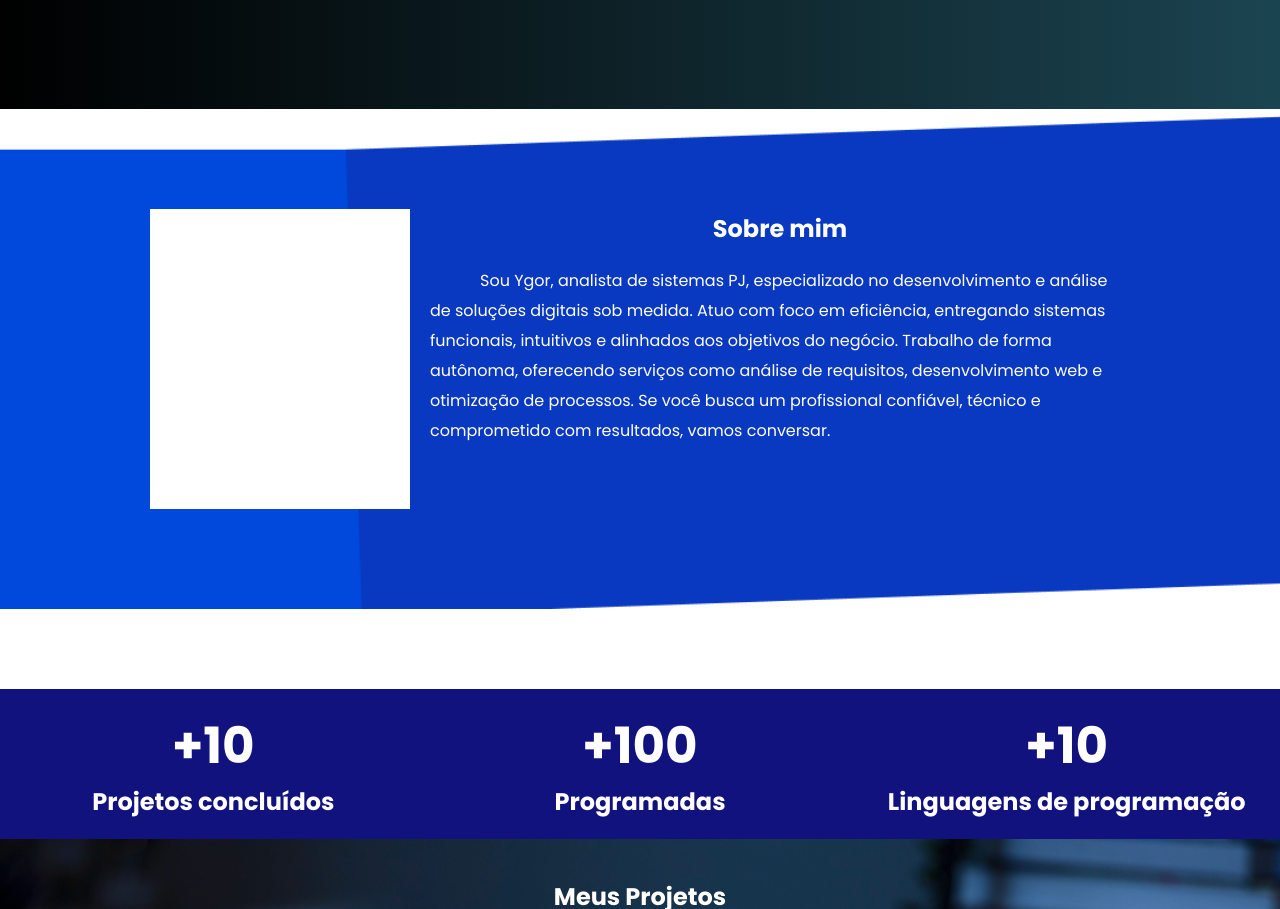
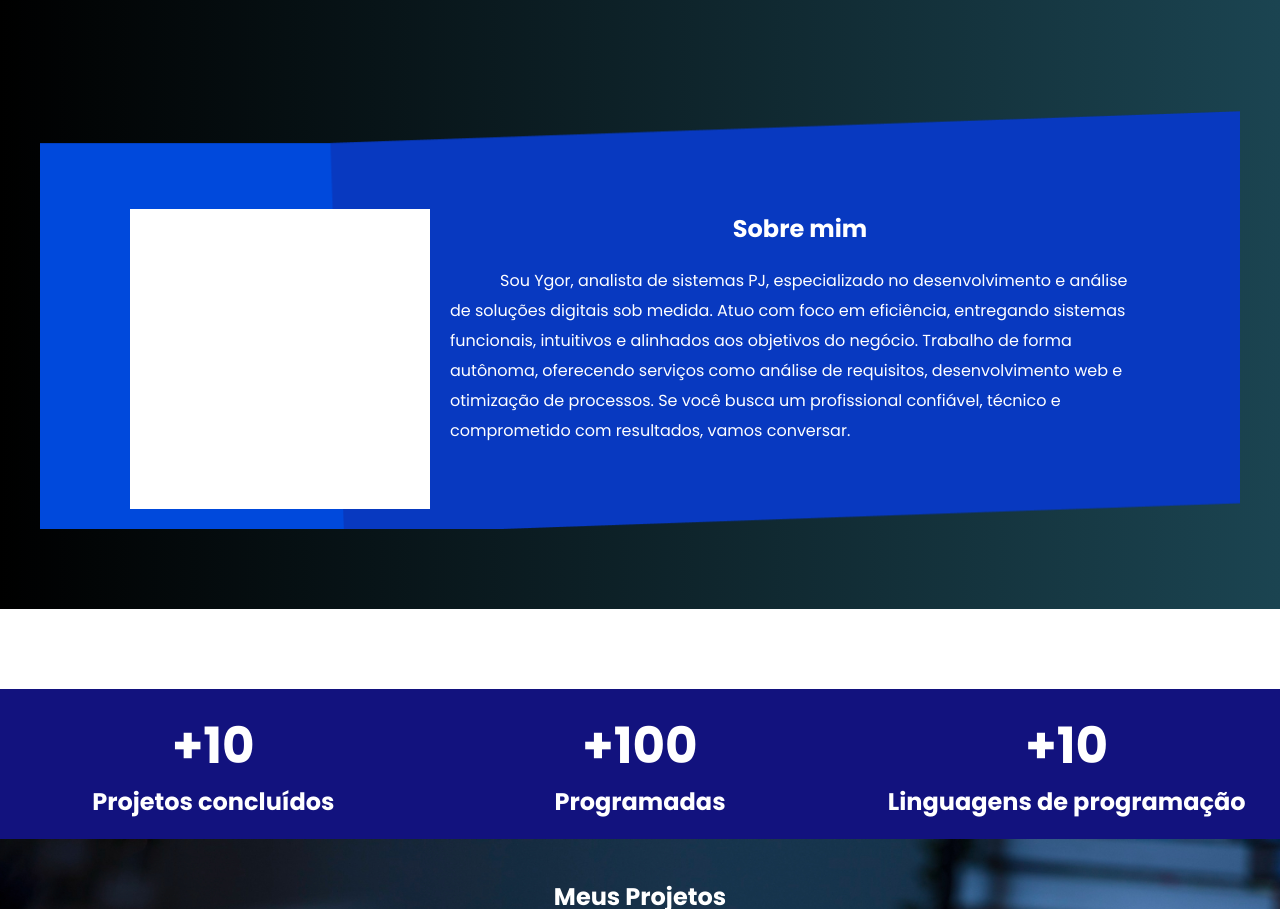
Before and after one commit to igornunescnt/site-pessoal, a plain HTML site: page index.html in a window 1280 px wide. Shown: the part 1123-2032 px from the top of the page. Drawn offline with Linux system fonts and the light colour scheme.

Commit message:
Update style.css

```diff
--- a/style/style.css
+++ b/style/style.css
@@ -138,16 +138,17 @@ header nav.menu-desktop a {
 .sobre{
     height: 500px;
     margin-bottom: 80px;
+    background-image: linear-gradient(to right,rgb(0, 0, 0),rgb(27, 68, 81));
+}
+
+.sobre .container{
     background-image: url(../img/section.png);
     background-size: cover;
     background-repeat: no-repeat;
-}
-
-.sobre .container{
     display: flex;
     justify-content:center ;
     align-items: center;
-    max-width: 1000px;
+    width: 100%;
     margin: 0 auto;
 }
 
```
